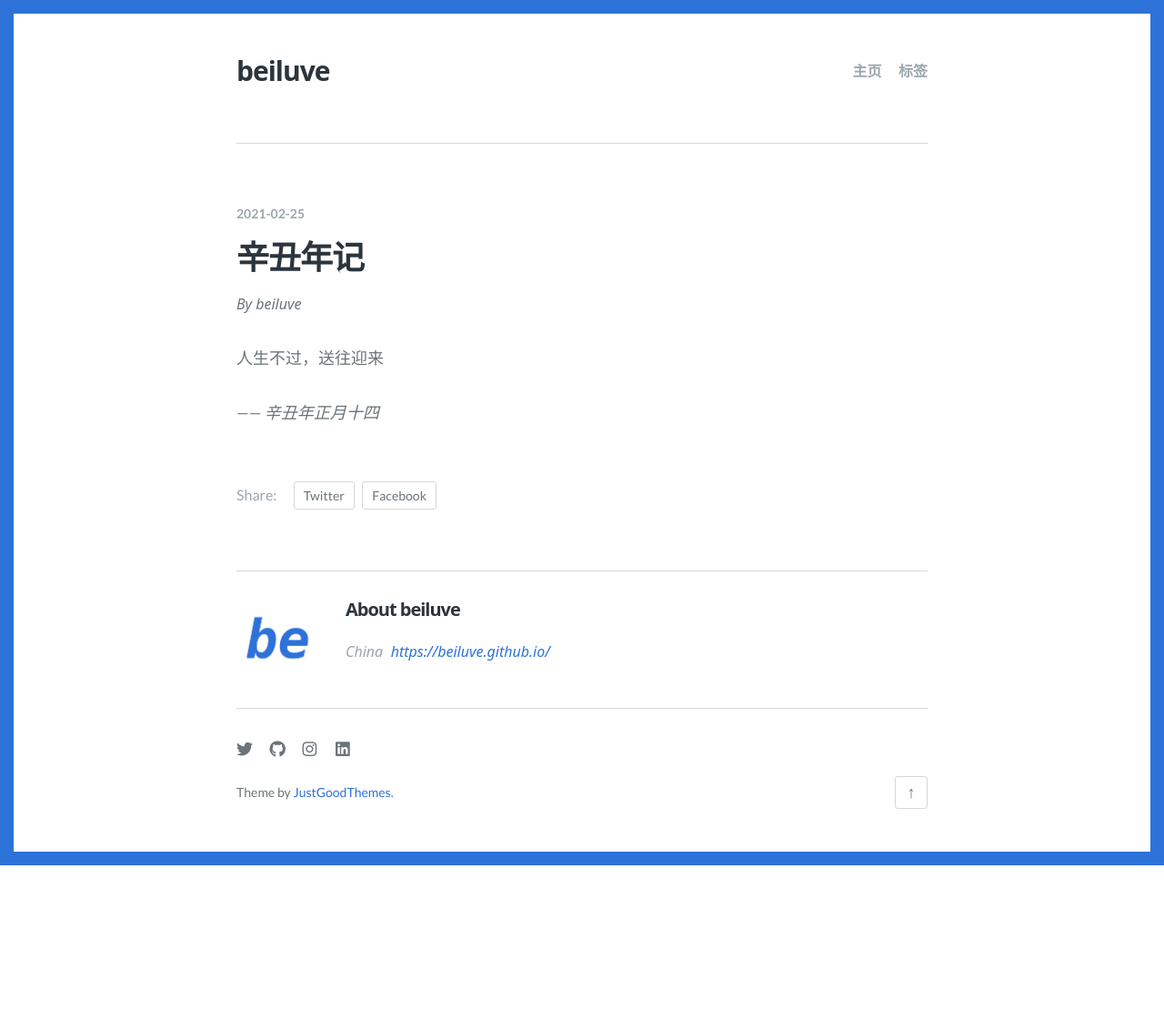
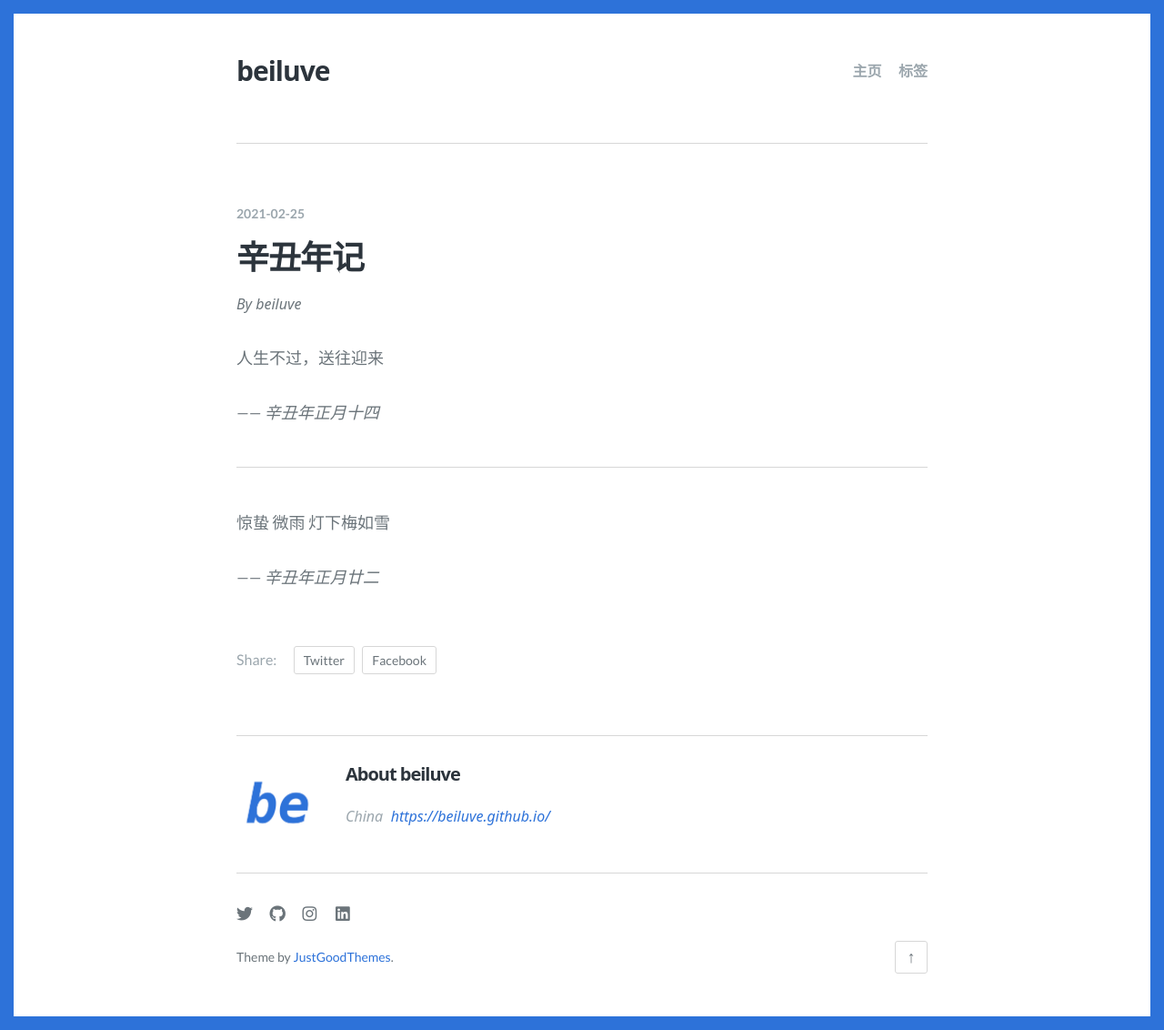
Before and after one commit to beiluve/beiluve.github.io, a Jekyll site: the page built from _posts/2021-02-25-辛丑年记.md, in a window 1280 px wide. Shown: the whole page at 91% size. Built offline with Jekyll 4.4.1, drawn with Linux system fonts in a browser that asks for light colours; some web fonts are replaced; comment, search, counter and statistics services are not loaded; before the commit the page ends 951 px from its top, so only the background shows below that.

Commit message:
update post: 辛丑年记

```diff
--- a/_posts/2021-02-25-辛丑年记.md
+++ b/_posts/2021-02-25-辛丑年记.md
@@ -9,3 +9,9 @@ tags: [偶记]
 人生不过，送往迎来
 
 *—— 辛丑年正月十四*
+
+---
+
+惊蛰 微雨 灯下梅如雪
+
+*—— 辛丑年正月廿二*
```
